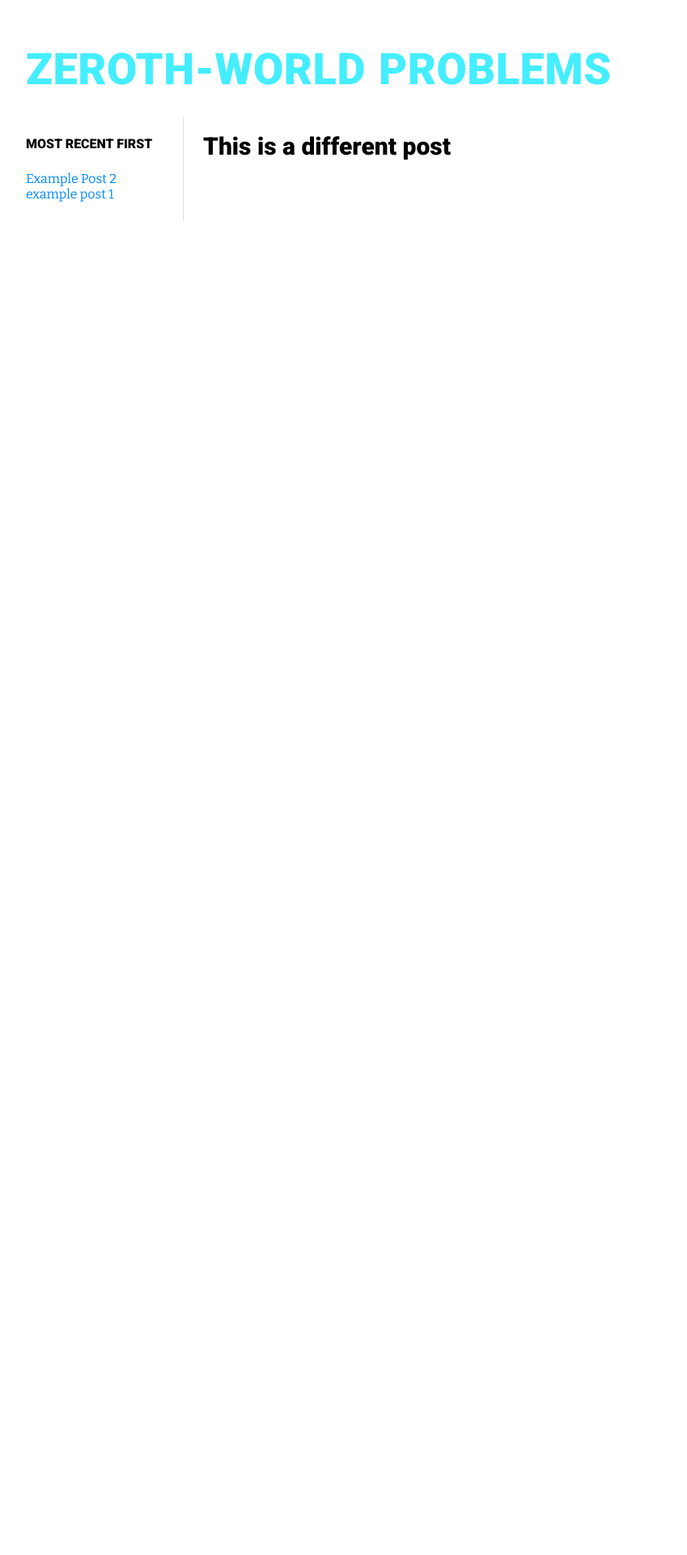
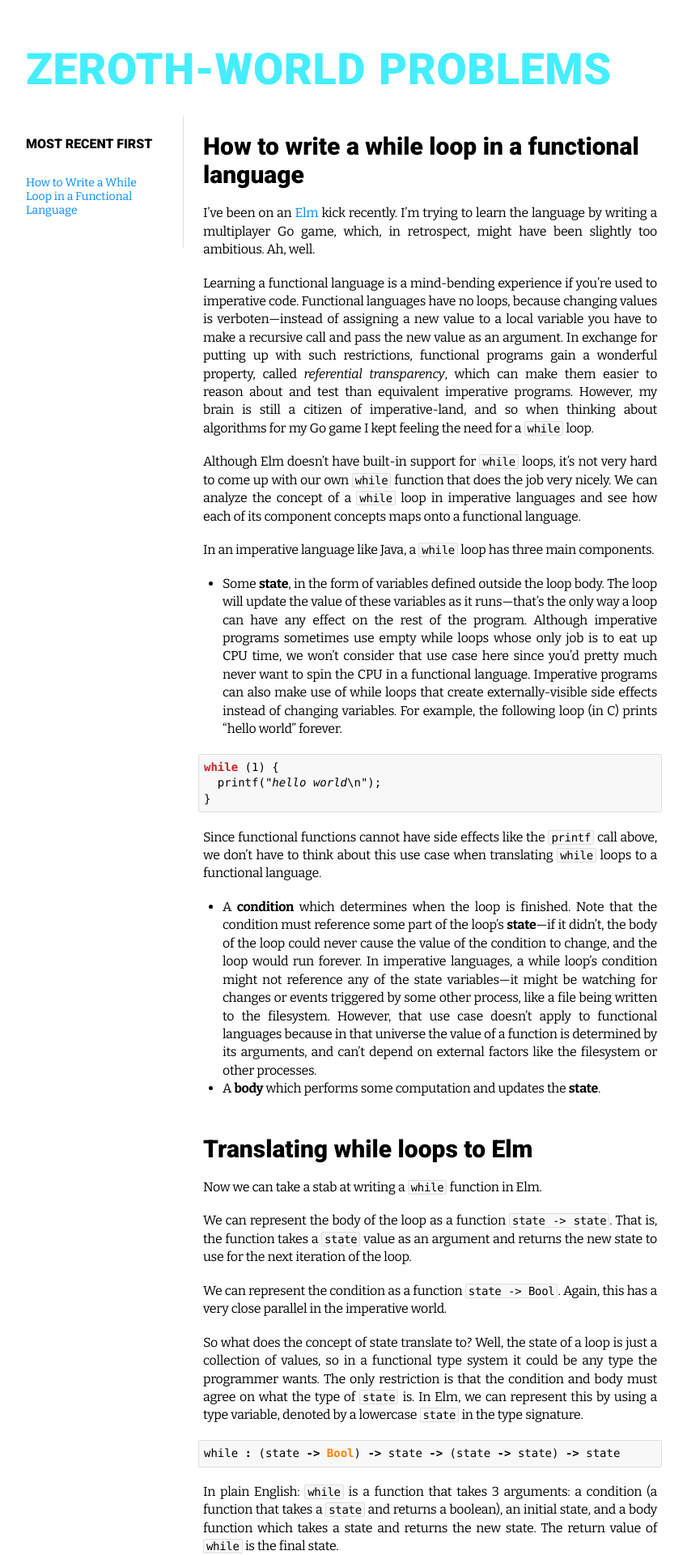
Before and after one commit to benchristel/benchristel.github.io, a Jekyll site: the page built from index.html, in a window 1280 px wide. Shown: the top 1920 px of the page at 81% size, without its empty margins (218-1067 px from the left). Built offline with Jekyll 4.4.1, drawn with Linux system fonts in a browser that asks for light colours; before the commit the page ends 900 px from its top, so only the background shows below that; some of the changed text lies outside the part shown.

Commit message:
First post: How to write a while loop in a functional language

````diff
--- a/_config.yml
+++ b/_config.yml
@@ -14,7 +14,7 @@ google-analytics: asdf
 
 simple_search: http://google.com/search
 markdown: kramdown
-highlighter: pygments
+highlighter: rouge
 permalink: /blog/:year/:month/:day/:title/
 kramdown:
   input: GFM
--- a/_posts/2016-12-29-example-post-1.md
+++ /dev/null
@@ -1,76 +0,0 @@
----
-layout: post
-title: example post 1
----
-
-# Hello! This Is a Post
-
-Prow scuttle parrel provost Sail ho shrouds spirits boom mizzenmast yardarm. Pinnace holystone mizzenmast quarter crow's nest nipperkin grog yardarm hempen halter furl. Swab barque interloper chantey doubloon starboard grog black jack gangway rutters.
-
-Deadlights jack lad schooner scallywag dance the hempen jig carouser broadside cable strike colors. Bring a spring upon her cable holystone blow the man down spanker Shiver me timbers to go on account lookout wherry doubloon chase. Belay yo-ho-ho keelhaul squiffy black spot yardarm spyglass sheet transom heave to.
-
-Trysail Sail ho Corsair red ensign hulk smartly boom jib rum gangway. Case shot Shiver me timbers gangplank crack Jennys tea cup ballast Blimey lee snow crow's nest rutters. Fluke jib scourge of the seven seas boatswain schooner gaff booty Jack Tar transom spirits.
-
-# A Second Heading
-
-Hardtack weigh anchor interloper lee aye crimp furl rum rope's end Yellow Jack. Loot gunwalls avast walk the plank dead men tell no tales pink prow heave down gangplank stern. Tack gun no prey, no pay landlubber or just lubber dead men tell no tales sheet keelhaul loot Admiral of the Black pirate. Fire in the hole overhaul spirits lass mizzen pinnace league gangplank log Chain Shot.
-
-## Spoons and Forks
-
-Lookout bring a spring upon her cable lugsail aye marooned fathom maroon draught matey ho. Spirits pillage chase gangplank measured fer yer chains main sheet tack red ensign gabion Sink me. Reef black jack lee lookout walk the plank flogging jib killick fathom Plate Fleet. Wherry topgallant lateen sail quarter transom long clothes spirits draft gangplank salmagundi.
-
-### What Is a Spoon?
-
-Scuttle no prey, no pay mizzen scuppers port stern come about boatswain transom cable. Transom interloper Buccaneer line grog blossom run a shot across the bow chase.
-
-```haskell
-import Html exposing (Html)
-import Test exposing (..)
-import List exposing (..)
-
-main =
-  Html.program
-    { init = (initialModel, Cmd.none)
-    , view = view
-    , update = \msg model -> (model, Cmd.none)
-    , subscriptions = \_ -> Sub.none
-    }
-
--- MODEL
-
-type alias Model = List Test
-
-initialModel : Model
-initialModel = tests
-
--- VIEW
-
-view : Model -> Html a
-view = viewTestResults
-
--- TESTS
-
-tests : List Test
-tests =
-  [ test "1 + 1 is 2"
-    (1 + 1 |> should (be 2))
-  , test "1 + 1 is not 3"
-    (1 + 1 |> shouldNot (be 3))
-  , test "a passing test"
-    ((1 + 1 |> should (be 2)) |> should (be Pass))
-  , test "a failing test"
-    ((1 + 1 |> should (be 3)) |> should (be (Fail "expected 2 to be 3")))
-  , test "a passing test with negation"
-    ((1 + 1 |> shouldNot (be 3)) |> should (be Pass))
-  , test "a failing test with negation"
-    ((1 + 1 |> shouldNot (be 2)) |> should (be (Fail "expected 2 not to be 2")))
-  , test "filtering an empty list"
-    (filter (always True) [] |> should (be []))
-  , test "filtering with always true"
-    (filter (always True) [1, 2, 3] |> should (be [1, 2, 3]))
-  , test "filtering with always false"
-    (filter (always False) [1, 2, 3] |> should (be []))
-  ]
-```
-
-Hardtack weigh anchor interloper lee aye crimp furl rum rope's end Yellow Jack. Loot gunwalls avast walk the plank dead men tell no tales pink prow heave down gangplank stern. Tack gun no prey, no pay landlubber or just lubber dead men tell no tales sheet keelhaul loot Admiral of the Black pirate. Fire in the hole overhaul spirits lass mizzen pinnace league gangplank log Chain Shot.
--- a/_posts/2016-12-31-example-post-2.md
+++ /dev/null
@@ -1,6 +0,0 @@
----
-layout: post
-title: Example Post 2
----
-
-# This is a different post
--- /dev/null
+++ b/_posts/2016-12-31-how-to-write-a-while-loop-in-a-functional-language.md
@@ -0,0 +1,104 @@
+---
+layout: post
+title: How to Write a While Loop in a Functional Language
+---
+
+# How to write a while loop in a functional language
+
+I've been on an [Elm](http://elm-lang.org/) kick recently. I'm trying to learn the language by writing a multiplayer Go game, which, in retrospect, might have been slightly too ambitious. Ah, well.
+
+Learning a functional language is a mind-bending experience if you're used to imperative code. Functional languages have no loops, because changing values is verboten—instead of assigning a new value to a local variable you have to make a recursive call and pass the new value as an argument. In exchange for putting up with such restrictions, functional programs gain a wonderful property, called _referential transparency_, which can make them easier to reason about and test than equivalent imperative programs. However, my brain is still a citizen of imperative-land, and so when thinking about algorithms for my Go game I kept feeling the need for a `while` loop.
+
+Although Elm doesn't have built-in support for `while` loops, it's not very hard to come up with our own `while` function that does the job very nicely. We can analyze the concept of a `while` loop in imperative languages and see how each of its component concepts maps onto a functional language.
+
+In an imperative language like Java, a `while` loop has three main components.
+
+- Some **state**, in the form of variables defined outside the loop body. The loop will update the value of these variables as it runs—that's the only way a loop can have any effect on the rest of the program. Although imperative programs sometimes use empty while loops whose only job is to eat up CPU time, we won't consider that use case here since you'd pretty much never want to spin the CPU in a functional language. Imperative programs can also make use of while loops that create externally-visible side effects instead of changing variables. For example, the following loop (in C) prints "hello world" forever.
+
+```c
+while (1) {
+  printf("hello world\n");
+}
+```
+
+Since functional functions cannot have side effects like the `printf` call above, we don't have to think about this use case when translating `while` loops to a functional language.
+
+- A **condition** which determines when the loop is finished. Note that the condition must reference some part of the loop's **state**—if it didn't, the body of the loop could never cause the value of the condition to change, and the loop would run forever. In imperative languages, a while loop's condition might not reference any of the state variables—it might be watching for changes or events triggered by some other process, like a file being written to the filesystem. However, that use case doesn't apply to functional languages because in that universe the value of a function is determined by its arguments, and can't depend on external factors like the filesystem or other processes.
+- A **body** which performs some computation and updates the **state**.
+
+# Translating while loops to Elm
+
+Now we can take a stab at writing a `while` function in Elm.
+
+We can represent the body of the loop as a function `state -> state`. That is, the function takes a `state` value as an argument and returns the new state to use for the next iteration of the loop.
+
+We can represent the condition as a function `state -> Bool`. Again, this has a very close parallel in the imperative world.
+
+So what does the concept of state translate to? Well, the state of a loop is just a collection of values, so in a functional type system it could be any type the programmer wants. The only restriction is that the condition and body must agree on what the type of `state` is. In Elm, we can represent this by using a type variable, denoted by a lowercase `state` in the type signature.
+
+```haskell
+while : (state -> Bool) -> state -> (state -> state) -> state
+```
+
+In plain English: `while` is a function that takes 3 arguments: a condition (a function that takes a `state` and returns a boolean), an initial state, and a body function which takes a state and returns the new state. The return value of `while` is the final state.
+
+The implementation of `while` is only a couple lines of Elm. Once you wrap your head around the functional trick of replacing iteration with recursive calls, it's easy.
+
+```haskell
+while condition initialState body =
+  if not (condition initialState) then initialState
+  else while condition (body initialState) body
+```
+
+In English:
+
+- Given a condition, an initial state, and a body function
+  - if the condition is false for the initial state, just return the state with no changes.
+  - if the condition is true, find the state for the next iteration of the loop by calling the body function. Then return the value that `while` would have returned if the new state had been the initial state.
+
+# Checking the Collatz conjecture
+
+Let's see an example in action. We'll write a program that checks the [Collatz conjecture](https://en.wikipedia.org/wiki/Collatz_conjecture) for any positive integer, and outputs the number of iterations required to reach 1.
+
+The Collatz conjecture is an unproven statement about what happens when you repeatedly apply a certain calculation to a number. The basic idea is this:
+
+- Start with any positive integer. Call it `n`.
+- If `n` is even, divide it by 2.
+- If `n` is odd, multiply it by 3 and then add 1.
+- Repeat until `n` is 1. After that, the sequence becomes boring: a repeating loop of 1, 4, 2, 1, 4, 2....
+
+The sequence of numbers generated by this repeated calculation is sometimes called the "hailstone sequence" because, like a hailstone in a storm, `n` often goes up and down many times before finally falling to 1.
+
+Now, if you pick a positive integer at random and apply the calculation above enough times, you'll eventually reach 1. It works for every number that's ever been tried. But of course that doesn't constitute a proof that this would be true for *any* number, since there could still be a counterexample out there. And that's why the Collatz conjecture is just a conjecture: we don't know how to prove that the sequence always reaches 1. Such a proof is, in the words of mathematician Jeffrey Lagarias, ["completely out of reach of present day mathematics."](https://en.wikipedia.org/wiki/Collatz_conjecture#cite_note-10)
+
+```haskell
+collatz : Int -> Int
+{-| Returns the number of steps necessary for the hailstone
+  | sequence starting at `start` to reach 1.
+  -}
+collatz start =
+  let
+    nIsNot1 = \{n} -> n /= 1
+    isEven = \n -> n % 2 == 0
+    initialState =
+      { n = start
+      , iterations = 0
+      }
+
+    result = while nIsNot1 initialState (\{n, iterations} ->
+      if isEven n
+      then
+        { n = n // 2
+        , iterations = iterations + 1
+        }
+      else
+        { n = 3 * n + 1
+        , iterations = iterations + 1
+        })
+  in
+    result.iterations
+```
+
+In my opinion, the `while` function produces code that is quite readable. The body function reads almost like an imperative procedure, even though we're not actually mutating any variables! The only thing that shows this program's true functional nature is that the while loop must explicitly state which "variables" in the `collatz` function it depends on, by listing them as parameters to the body function. That makes for a bit more typing, but it does make it easy to see at a glance what the while loop is doing.
+
+Note that in trying to keep the code simple, I've created a bug: the while loop runs forever if `collatz` is called with `0` as the starting number. There may also be negative inputs that cause infinite loops. You'd probably want to fix this if you're writing a real program that uses hailstone numbers.
--- a/_sass/_base.scss
+++ b/_sass/_base.scss
@@ -10,11 +10,6 @@
 body {
   font-family: 'Bitter', sans-serif;
   font-size: 16px;
-}
-
-code, pre, tt {
-  font-family: Menlo, Monaco, monospace;
-  font-size: 14px;
 }
 
 // --- colors ----------------------------------------------
@@ -31,6 +26,18 @@ $gutter-padding: 24px;
 @mixin heading-font {
   font-family: 'Roboto', sans-serif;
   font-weight: 900;
+}
+
+@mixin block-margin {
+  margin-top: 1.2em;
+  margin-bottom: 1.2em;
+}
+
+@mixin body-text {
+  word-spacing: 0.03em;
+  letter-spacing: -0.02em;
+  line-height: 140%;
+  text-align: justify;
 }
 
 .container {
@@ -84,7 +91,8 @@ a {
   li {
     list-style: none;
     // font-family: Roboto, sans-serif;
-    font-size: 16px;
+    font-size: 14px;
+    margin: 1em 0;
   }
 
   > :first-child {
@@ -110,9 +118,12 @@ a {
   }
 
   p {
-    line-height: 140%;
-    margin: 1.2em 0;
-    text-align: justify;
+    @include block-margin;
+    @include body-text;
+
+    code {
+      font-size: 14px;
+    }
   }
 
   h1 {
@@ -127,4 +138,47 @@ a {
     font-size: 16px;
     text-transform: uppercase;
   }
+
+  ul, ol {
+    @include block-margin;
+    @include body-text;
+    margin-left: 24px;
+    line-height: 140%;
+  }
+
+  pre, code.highlighter-rouge {
+    font-family: Menlo, Monaco, monospace;
+    border: 1px solid #ddd;
+    border-radius: 2px;
+    background-color: #f8f8f8;
+    line-height: 140%;
+  }
+
+  pre {
+    @include block-margin;
+    font-size: 14px;
+    padding: 6px;
+    margin: 0 -6px;
+    overflow-x: auto;
+  }
+
+  code.highlighter-rouge {
+    padding: 0 3px;
+  }
 }
+
+
+// --- syntax highlighting overrides -----------------------
+
+$code-orange: #ff8000;
+$code-light: #888;
+$code-indigo: #00a;
+$code-red: #a00;
+
+.language-haskell {
+  // also used for Elm.
+
+  .kt { color: $code-orange } // type keyword
+  .cm { color: $code-light } // comment
+  .mi { color: $code-red } // integers
+}
````
